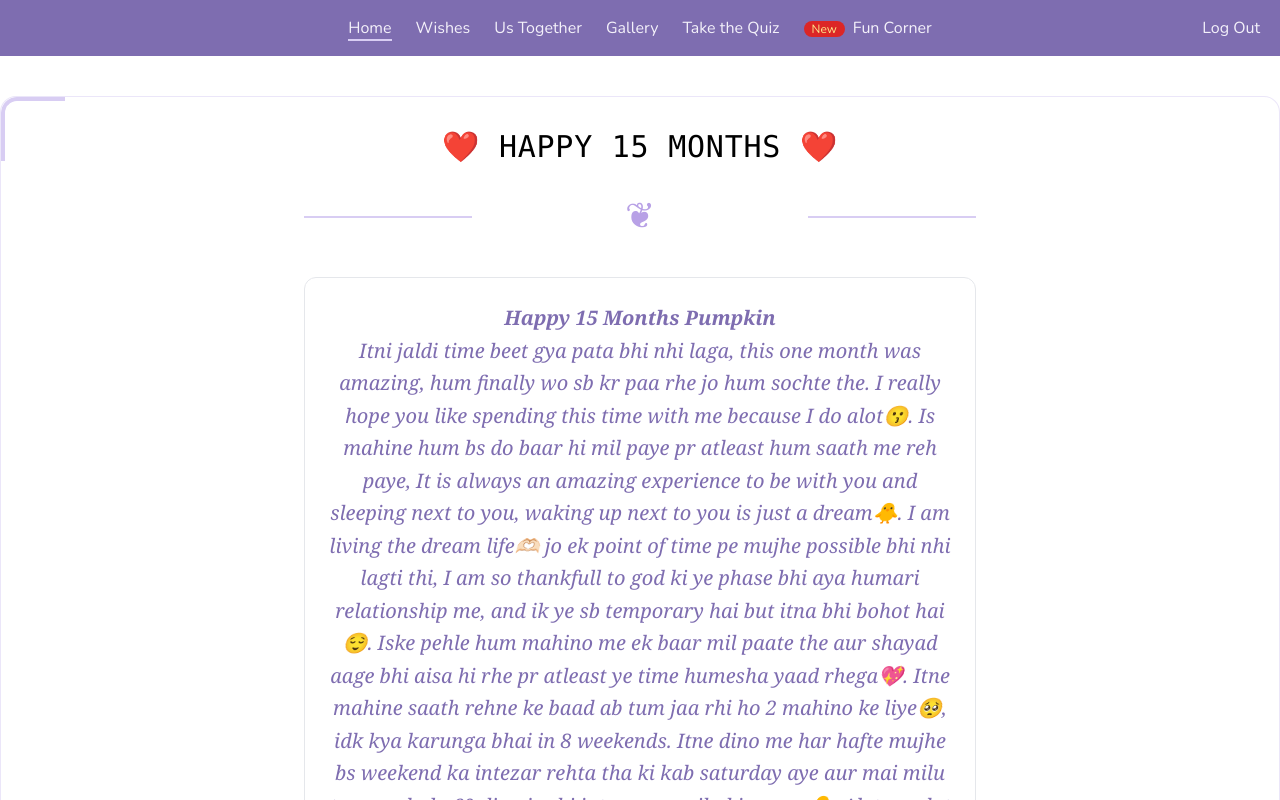
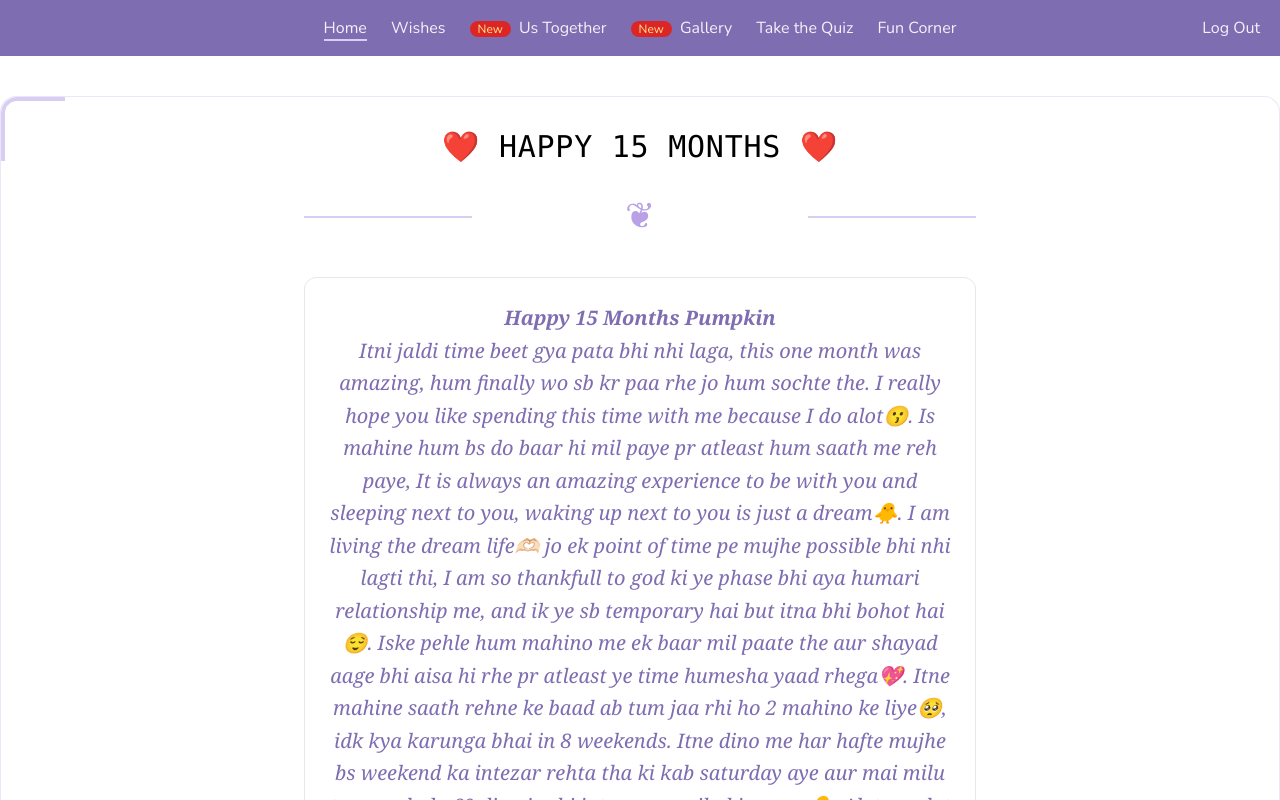
Before and after one commit to arnavvtiwari/wishes, a React (Vite) app: page /app in a window 1280 px wide. Shown: the top 800 px of the page. Built offline with nearby package versions, Linux system fonts and the light colour scheme.

Commit message:
navbar update

```diff
--- a/src/components/navigation/Navigation.jsx
+++ b/src/components/navigation/Navigation.jsx
@@ -29,6 +29,9 @@ const Navigation = () => {
           </NavLink>
         </li>
         <li>
+          <span className="px-2 text-xs py-0 text-amber-200 rounded-full bg-red-600 mr-2">
+            New
+          </span>
           <NavLink
             to="/gallery"
             className={({ isActive }) =>
@@ -41,6 +44,9 @@ const Navigation = () => {
           </NavLink>
         </li>
         <li>
+          <span className="px-2 text-xs py-0 text-amber-200 rounded-full bg-red-600 mr-2">
+            New
+          </span>
           <NavLink
             to="/photos"
             className={({ isActive }) =>
@@ -65,9 +71,7 @@ const Navigation = () => {
           </NavLink>
         </li>
         <li>
-          <span className="px-2 text-xs py-0 text-amber-200 rounded-full bg-red-600 mr-2">
-            New
-          </span>
+
           <NavLink
             to="/fun"
             className={({ isActive }) =>
```
